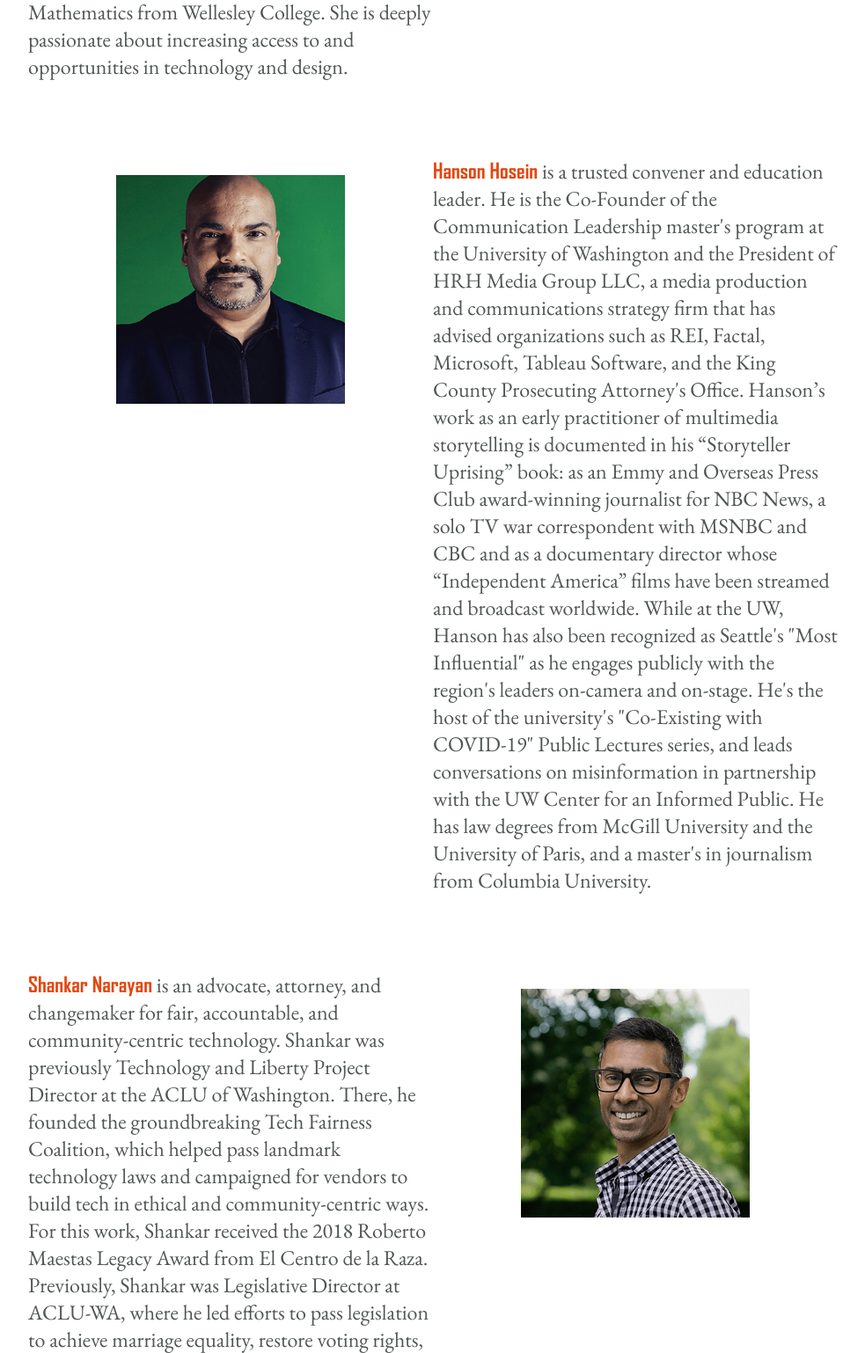
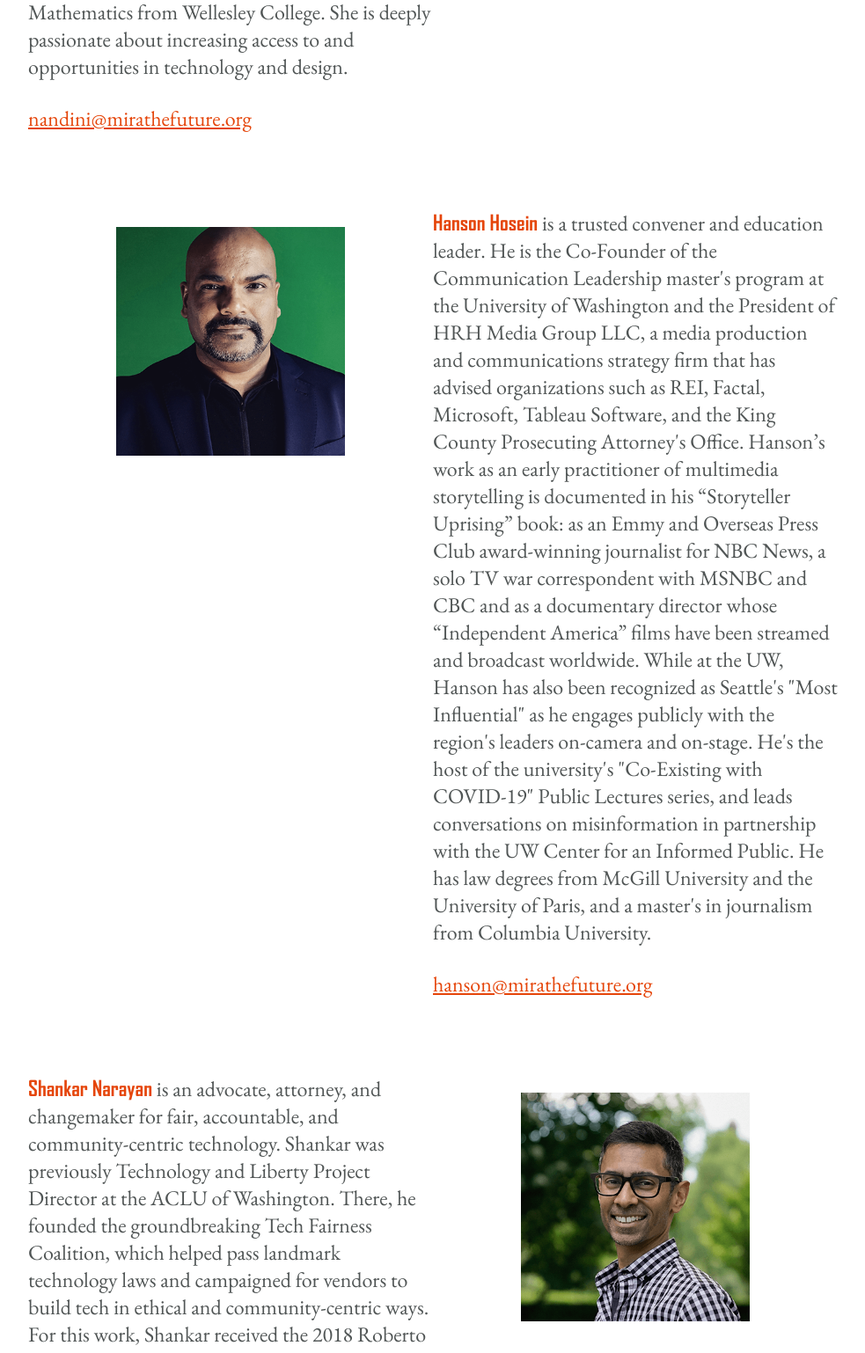
Before and after one commit to ceti-institute/mira, a plain HTML site: page community.html in a window 1280 px wide. Shown: the part 1286-2824 px from the top of the page at 88% size, without its empty margins (148-1131 px from the left). Drawn offline with nearby package versions, Linux system fonts and the light colour scheme.

Commit message:
added emails for founders

```diff
--- a/community.html
+++ b/community.html
@@ -56,6 +56,7 @@
 
 							<p><span class="mira">Nandini Ranganathan Ph.D.,</span>
 							is a mathematician, technologist and educator.  Her work is focussed on the potential, implications, and impact of emerging technology in the world and in creating relevant innovative programs and credentials in creative and emergent technology and STEAM.  Nandini designs interdisciplinary, participatory, cross-sector convenings and projects to address social, environmental, and technological challenges in creative ways.  She was the founder and Executive Director of  Make+Think+Code, an art/technology/society lab at the Pacific Northwest College of Art, where she was a Professor of Liberal Arts and Media Arts.  She is an affiliate faculty member at Portland State University and has previously served on the faculty at Reed College, Washington State University (Vancouver), and University of Texas. Nandini has a PhD. and M.S. in Mathematics from the University of Michigan and an A.B. in Mathematics from Wellesley College. She is deeply passionate about increasing access to and opportunities in technology and design.</p>
+							<p><a href="mailto:nandini@mirathefuture.org">nandini@mirathefuture.org</a></p>
 						</div>
 					</article>
 					<article class="team">
@@ -63,6 +64,7 @@
 						<div>
 							<p><span class="mira">Hanson Hosein</span>
 							is a trusted convener and education leader. He is the Co-Founder of the Communication Leadership master's program at the University of Washington and the President of HRH Media Group LLC, a media production and communications strategy firm that has advised organizations such as REI, Factal, Microsoft, Tableau Software, and the King County Prosecuting Attorney's Office. Hanson’s work as an early practitioner of multimedia storytelling is documented in his “Storyteller Uprising” book: as an Emmy and Overseas Press Club award-winning journalist for NBC News, a solo TV war correspondent with MSNBC and CBC and as a documentary director whose “Independent America” films have been streamed and broadcast worldwide. While at the UW, Hanson has also been recognized as Seattle's "Most Influential" as he engages publicly with the region's leaders on-camera and on-stage. He's the host of the university's "Co-Existing with COVID-19" Public Lectures series, and leads conversations on misinformation in partnership with the UW Center for an Informed Public. He has law degrees from McGill University and the University of Paris, and a master's in journalism from Columbia University.</p>
+							<p><a href="mailto:hanson@mirathefuture.org">hanson@mirathefuture.org</a></p>
 						</div>
 					</article>
 					<article class="team">
@@ -71,6 +73,7 @@
 
 							<p><span class="mira">Shankar Narayan</span>
 							is an advocate, attorney, and changemaker for fair, accountable, and community-centric technology.  Shankar was previously Technology and Liberty Project Director at the ACLU of Washington.  There, he founded the groundbreaking Tech Fairness Coalition, which helped pass landmark technology laws and campaigned for vendors to build tech in ethical and community-centric ways.  For this work, Shankar received the 2018 Roberto Maestas Legacy Award from El Centro de la Raza.  Previously, Shankar was Legislative Director at ACLU-WA, where he led efforts to pass legislation to achieve marriage equality, restore voting rights, enforce non-discrimination laws, improve police accountability, defeat gang legislation, and protect privacy, among others.  Shankar has also been Policy Director at OneAmerica and a technology lawyer at K&L Gates.  He teaches law, technology, and ethics at Seattle University School of Law.  Shankar holds a B.S. from Bates College, a J.D. from Yale Law School, and an M.P.A. from Harvard's Kennedy School of Government.  An immigrant, Shankar grew up in the Soviet Union, U.S., Maldives, India, Yugoslavia, Thailand, and Russia.  A poet, he is a four-time Pushcart Prize nominee and a recipient of awards and fellowships from Kundiman, Hugo House, Flyway, Paper Nautilus, Jack Straw, and 4Culture.</p>
+							<p><a href="mailto:shankar@mirathefuture.org">shankar@mirathefuture.org</a></p>
 						</div>
 					</article>
 				</section>
```
